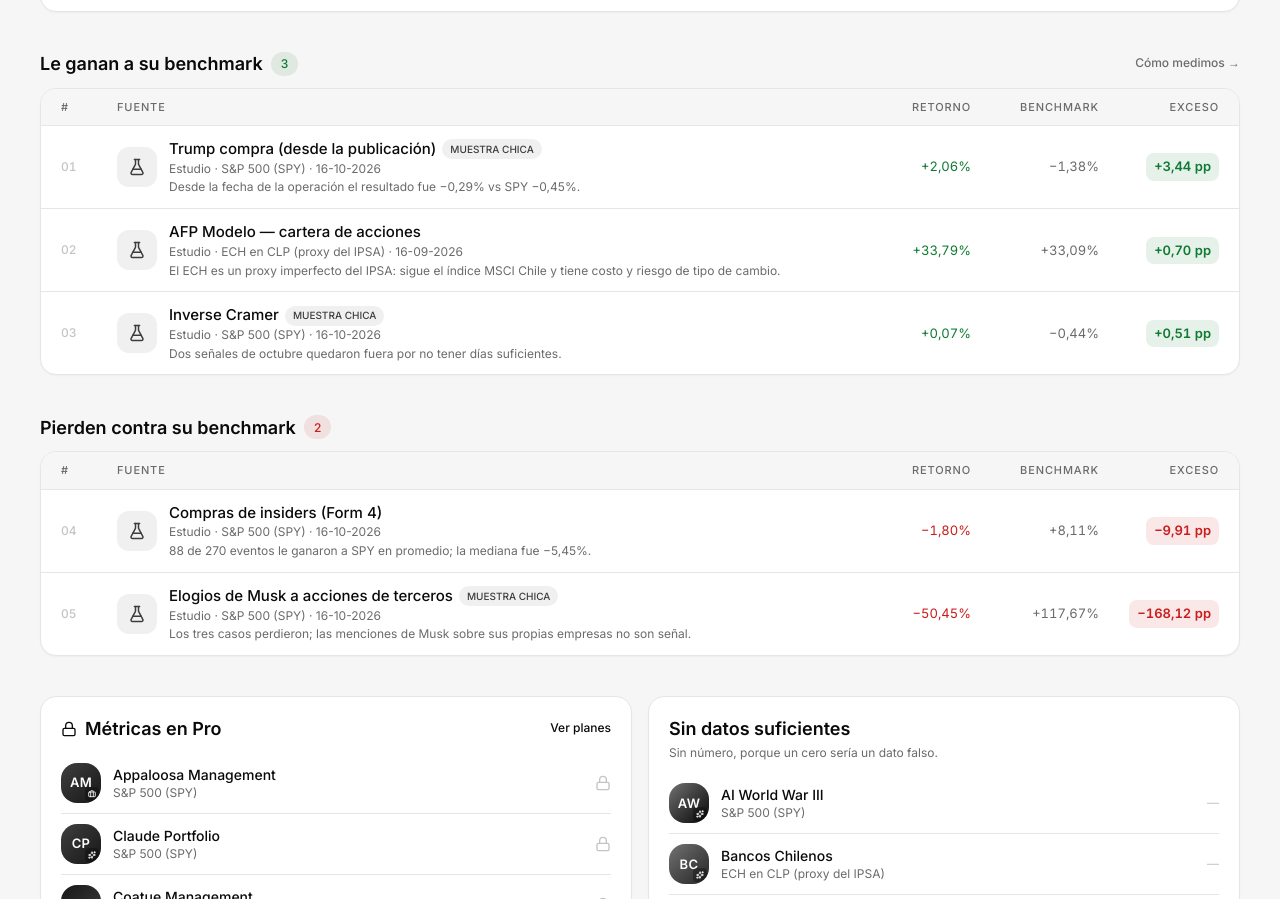
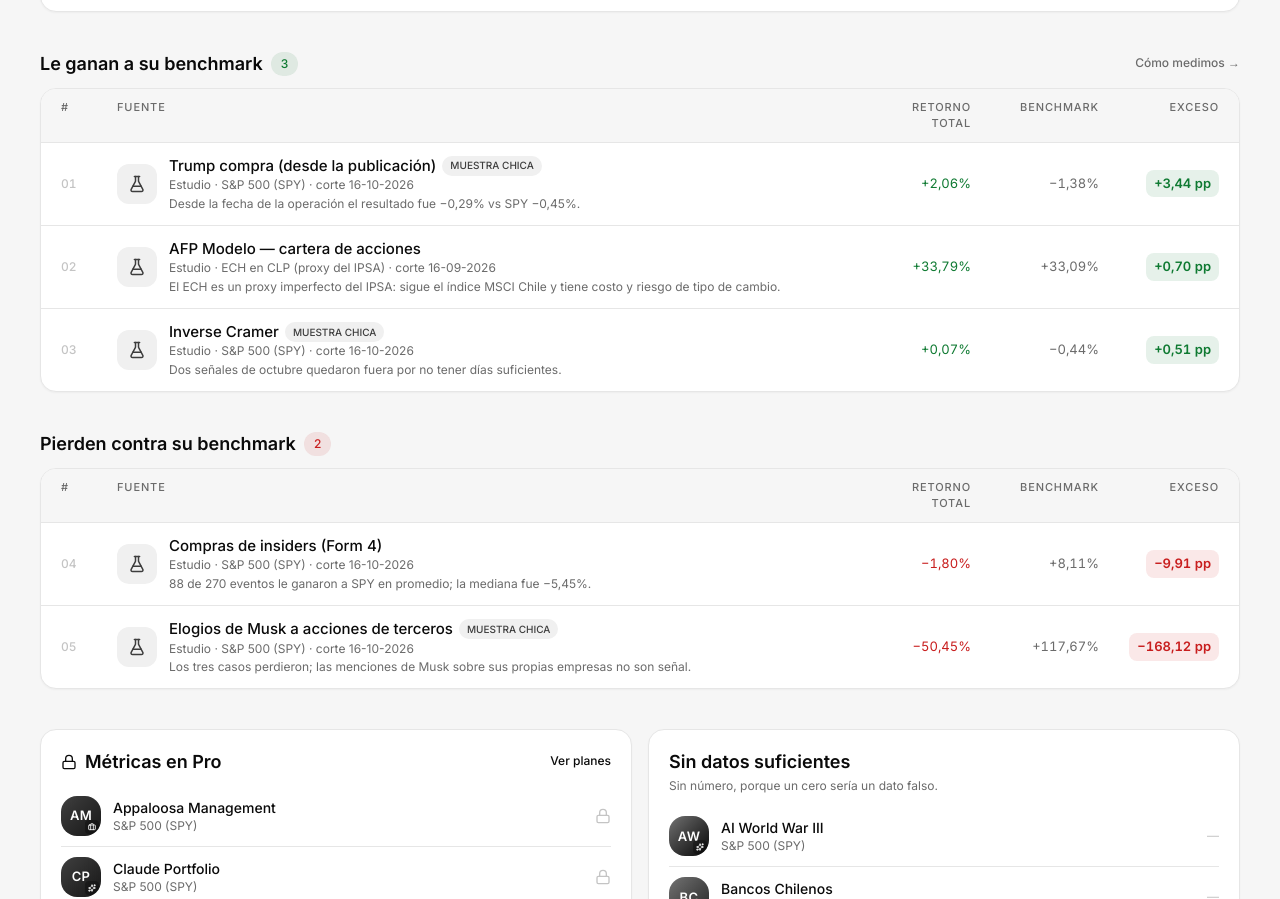
Before and after one commit to manuelolivaplaza-jpg/reclu, a Next.js app: page /ranking in a window 1280 px wide. Shown: the part 943-1842 px from the top of the page. Built offline with nearby package versions, Linux system fonts and the light colour scheme; no server answers; the database is empty.

Commit message:
integracion: /ranking rotula 'Retorno total desde <inicio de la serie>'

```diff
--- a/src/app/ranking/page.tsx
+++ b/src/app/ranking/page.tsx
@@ -9,7 +9,7 @@ import { SiteFooter } from "@/components/site-footer";
 import { LegalNotice } from "@/components/legal/legal-notice";
 import { PortfolioAvatar } from "@/components/portfolio-avatar";
 import { Chip, StatCard } from "@/components/app";
-import { getPortfolios, getProfile } from "@/lib/queries";
+import { getPerformanceSeriesAdmin, getPortfolios, getProfile } from "@/lib/queries";
 import { isPaidPlan, type Portfolio } from "@/lib/types";
 import {
   benchmarkSymbolForCountry,
@@ -66,6 +66,8 @@ export default async function RankingPage() {
     getProfile(),
   ]);
   const paid = isPaidPlan(profile?.plan);
+  // Fecha de inicio real de cada serie, para rotular "retorno total desde <fecha>".
+  const seriesById = await getPerformanceSeriesAdmin(portfolios.map((p) => p.id)).catch(() => new Map());
 
   const metricsByPortfolio = new Map(metrics.map((row) => [row.portfolio_id, row]));
   const portfolioById = new Map<string, Portfolio>(
@@ -89,6 +91,7 @@ export default async function RankingPage() {
       ),
       dataPoints: metric?.data_points ?? null,
       asOf: metric?.as_of ?? "",
+      startDate: metric ? (seriesById.get(portfolio.id)?.[0]?.date ?? null) : null,
       href: `/portfolio/${portfolio.slug}`,
       locked,
       source: metric ? "portfolio_metrics (Supabase)" : undefined,
@@ -487,7 +490,7 @@ function RankingGroup({
         <div className="hidden grid-cols-[2.5rem_minmax(0,1fr)_6rem_7rem_6.5rem] gap-4 border-b border-app-border bg-ink-50 px-5 py-2.5 text-[11px] font-medium uppercase tracking-[0.08em] text-ink-500 sm:grid">
           <span>#</span>
           <span>Fuente</span>
-          <span className="text-right">Retorno</span>
+          <span className="text-right">Retorno total</span>
           <span className="text-right">Benchmark</span>
           <span className="text-right">Exceso</span>
         </div>
@@ -518,7 +521,8 @@ function RankingRow({ row, portfolio }: { row: RankedSource; portfolio?: Portfol
           </div>
           <p className="truncate text-app-caption text-ink-500">
             {row.kind === "estudio" ? "Estudio" : "Portafolio"} · {row.benchmarkLabel}
-            {row.asOf ? ` · ${formatAsOf(row.asOf)}` : ""}
+            {row.startDate ? ` · Retorno total desde ${formatAsOf(row.startDate)}` : ""}
+            {row.asOf ? ` · corte ${formatAsOf(row.asOf)}` : ""}
           </p>
           <p className="text-app-caption tabular-nums text-ink-500 sm:hidden">
             {formatPct(row.returnPct)} vs {formatPct(row.benchmarkReturnPct)}
--- a/src/lib/ranking.ts
+++ b/src/lib/ranking.ts
@@ -42,6 +42,8 @@ export interface RankingSourceInput {
   dataPoints?: number | null;
   /** Fecha de corte (YYYY-MM-DD). */
   asOf: string;
+  /** Primer punto de la serie (YYYY-MM-DD): el retorno es total desde esa fecha. */
+  startDate?: string | null;
   /** Enlace interno al portafolio, si aplica. */
   href?: string;
   /** Fuente pública del dato. */
```
